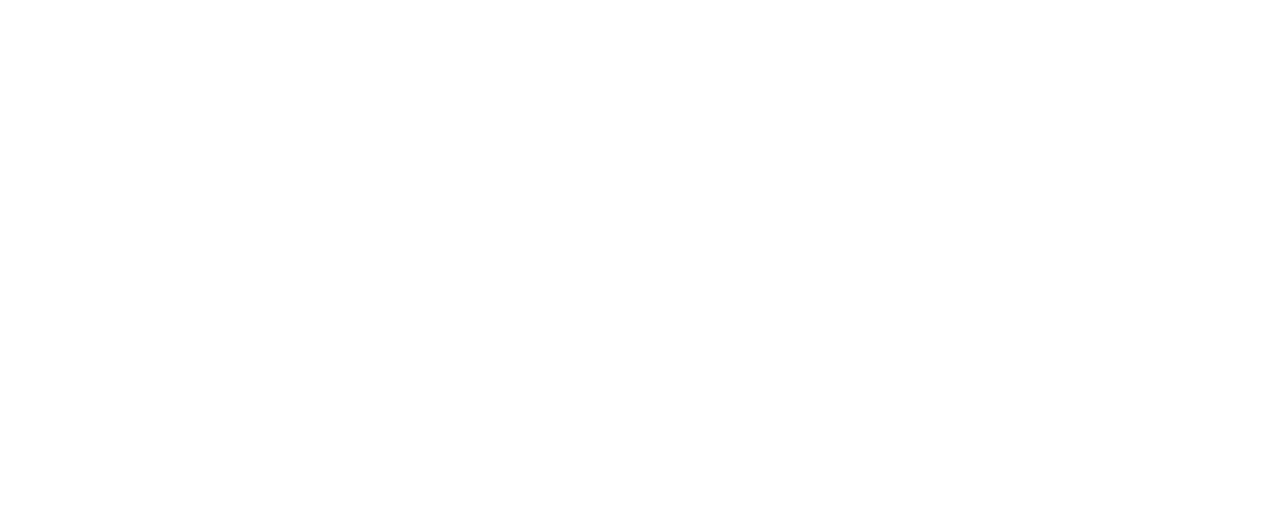
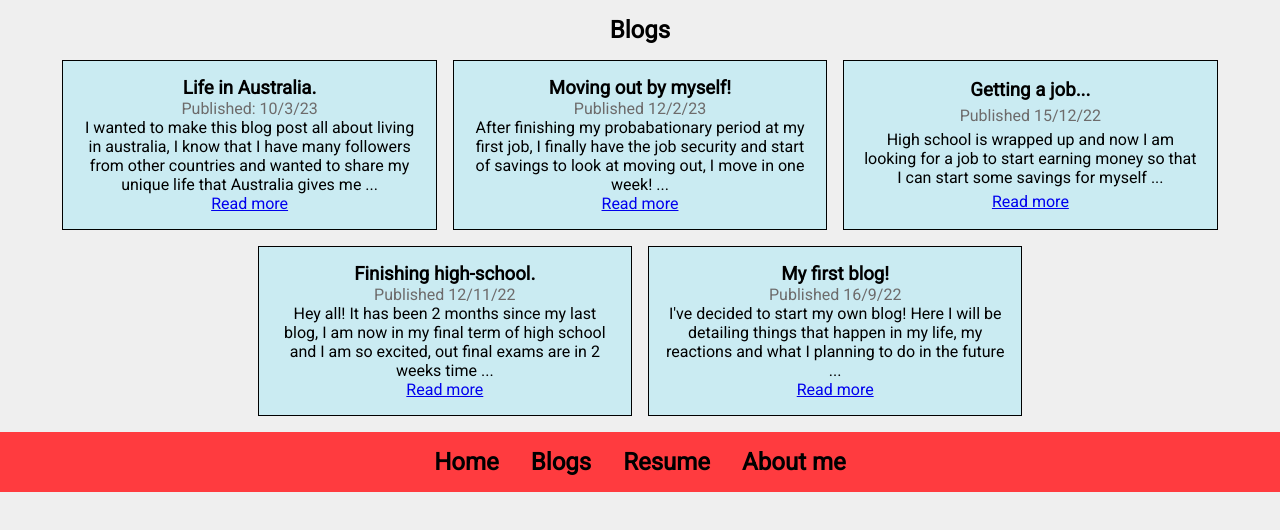
Before and after one commit to zacbs/ZachariahBunkum-Shields_T1A2, a plain HTML site: page blogs.html in a window 1280 px wide. Drawn offline with Linux system fonts and the light colour scheme.

Commit message:
fixed footer wrapping

```diff
--- a/blogs.html
+++ b/blogs.html
@@ -4,9 +4,68 @@
   <meta charset="UTF-8">
   <meta http-equiv="X-UA-Compatible" content="IE=edge">
   <meta name="viewport" content="width=device-width, initial-scale=1.0">
+  <link rel="stylesheet" href="style.css" />
   <title>Blogs</title>
 </head>
 <body>
-
+  <h2>Blogs</h2>
+    <section id="blogs">
+      <article id="blog5">
+        <h3>Life in Australia.</h3>
+        <h4>Published: 10/3/23</h4>
+        <p>
+          I wanted to make this blog post all about living in australia, I know
+          that I have many followers from other countries and wanted to share my
+          unique life that Australia gives me ...
+        </p>
+        <a href="/blogs/blog5.html">Read more</a>
+      </article>
+      <article id="blog4">
+        <h3>Moving out by myself!</h3>
+        <h4>Published 12/2/23</h4>
+        <p>
+          After finishing my probabationary period at my first job, I finally
+          have the job security and start of savings to look at moving out, I
+          move in one week! ...
+        </p>
+        <a href="/blogs/blog4.html">Read more</a>
+      </article>
+      <article id="blog3">
+        <h3>Getting a job...</h3>
+        <h4>Published 15/12/22</h4>
+        <p>
+          High school is wrapped up and now I am looking for a job to start
+          earning money so that I can start some savings for myself ...
+        </p>
+        <a href="/blogs/blog3.html">Read more</a>
+      </article>
+      <article id="blog2">
+        <h3>Finishing high-school.</h3>
+        <h4>Published 12/11/22</h4>
+        <p>
+          Hey all! It has been 2 months since my last blog, I am now in my final
+          term of high school and I am so excited, out final exams are in 2
+          weeks time ...
+        </p>
+        <a href="/blogs/blog2.html">Read more</a>
+      </article>
+      <article id="blog1">
+        <h3>My first blog!</h3>
+        <h4>Published 16/9/22</h4>
+        <p>
+          I've decided to start my own blog! Here I will be detailing things
+          that happen in my life, my reactions and what I planning to do in the
+          future ...
+        </p>
+        <a href="/blogs/blog1.html">Read more</a>
+      </article>
+    </section>
+    <!-- Footer / nav bar -->
+    <footer>
+      <a href="/index.html">Home</a>
+      <a href="/blogs.html">Blogs</a>
+      <a href="/resume.html">Resume</a>
+      <a href="/aboutme.html">About me</a>
+    </footer>
 </body>
 </html>
--- a/style.css
+++ b/style.css
@@ -97,6 +97,7 @@ footer {
   display: flex;
   justify-content: center;
   background-color: #ff3b3f;
+  flex-wrap: wrap;
 }
 
 footer a {
@@ -104,7 +105,7 @@ footer a {
   color: black;
   text-decoration: none;
   font-weight: bold;
-  font-size: 2rem;
+  font-size: 1.5rem;
 }
 
 /* Tablet styling */
```
